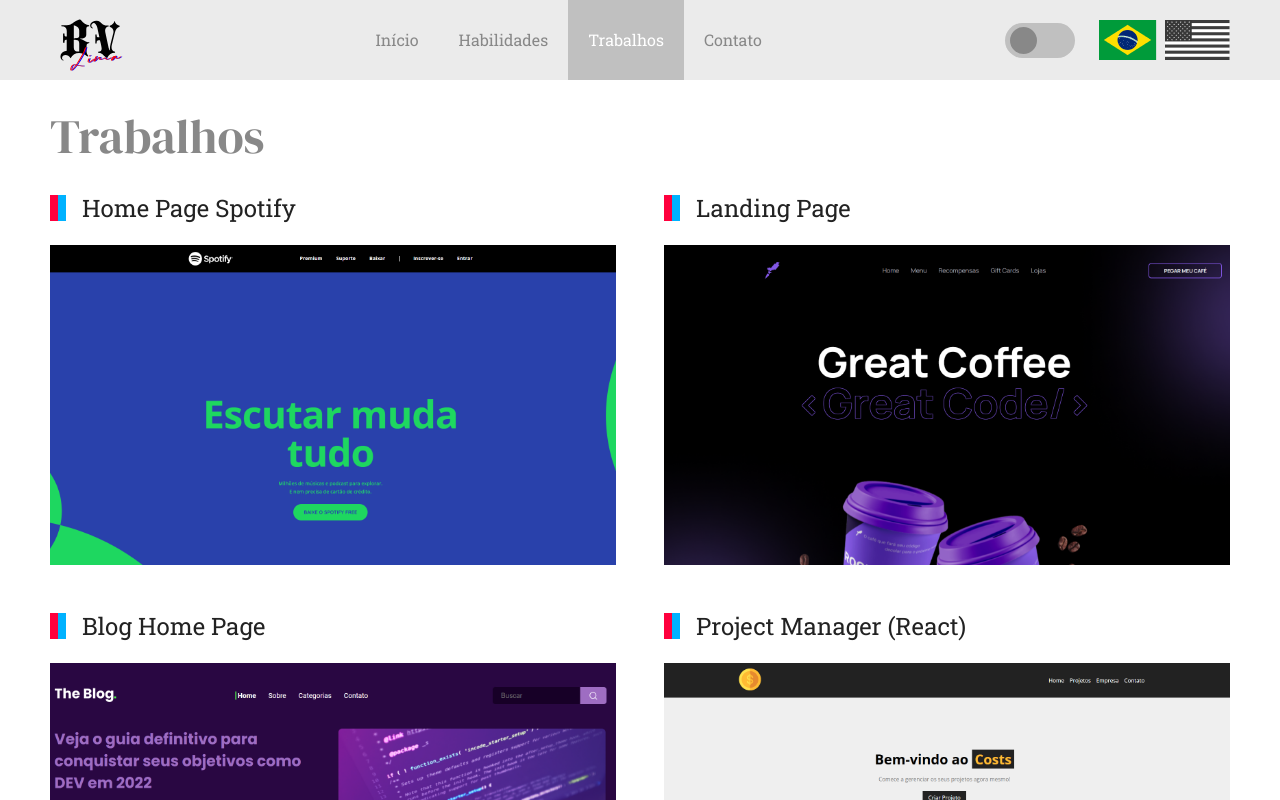
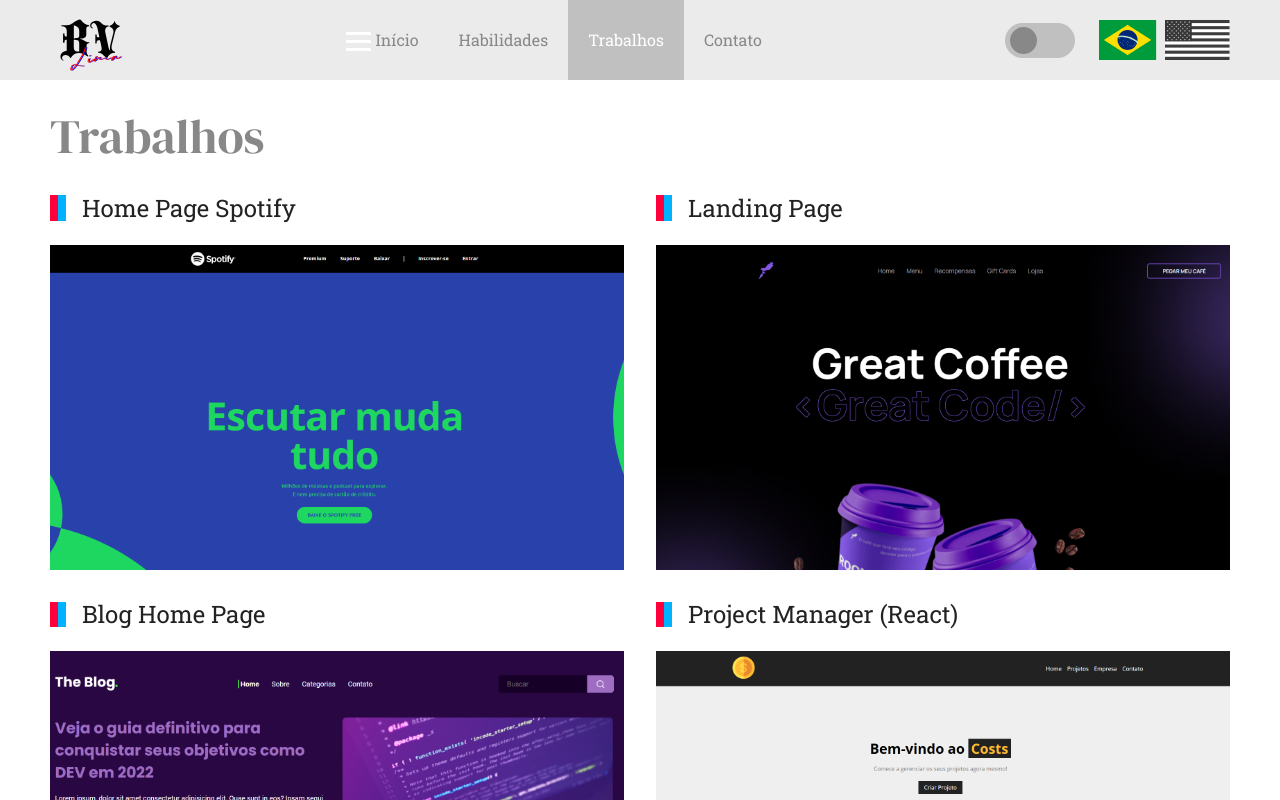
Before and after one commit to brunovictoroliveira/portfoliov2, a React (Vite) app: page /works in a window 1280 px wide. Shown: the top 800 px of the page. Built offline with nearby package versions, Linux system fonts and the light colour scheme; a web font is replaced by a local one.

Commit message:
Configurando Menu Button

```diff
--- a/src/components/layout/Form/Form.module.css
+++ b/src/components/layout/Form/Form.module.css
@@ -27,23 +27,20 @@
 textarea {
   width: 400px;
   height: 342px;
-
-  border: none;
 }
 
 input {
   width: 250px;
   height: 2.5rem;
   margin-bottom: 2rem;
-
-  border: 1px solid var(--gray);
 }
 
-textarea,
-input {
+input,
+textarea {
   background-color: var(--input-bg-color);
   color: var(--input-text-color);
   transition: background-color 0.3s ease, color 0.3s ease;
+  border: 1px solid var(--gray) !important;
 }
 
 input:last-child {
--- a/src/components/layout/Header.jsx
+++ b/src/components/layout/Header.jsx
@@ -9,6 +9,7 @@
 import ThemeButton from "./ThemeButton";
 import Logotipo from "./Logotipo";
 import LanguageButtons from "./LanguageButtons";
+import MenuButton from "./MenuButton";
 
 const Header = ({ currentTheme, toggleTheme }) => {
   const { t } = useTranslation();
@@ -17,7 +18,7 @@
     <div className={styles.headerBg}>
       <header className={styles.header}>
         <Logotipo currentTheme={currentTheme} />
-        <div className={styles.menuButton}></div>
+        <MenuButton />
         <div className={styles.menu}>
           <nav className={styles.nav}>
             <ul>
--- a/src/components/layout/Header.module.css
+++ b/src/components/layout/Header.module.css
@@ -21,7 +21,7 @@
 
 .menu {
   display: flex;
-  width: 70%;
+  width: 66%;
   flex-direction: row;
   align-items: center;
 
@@ -90,10 +90,6 @@
 }
 
 .menuButton {
-  width: 50px;
-  height: 50px;
-  background-color: red;
-
   display: none;
 }
 
@@ -141,13 +137,6 @@
   body {
     margin: 0;
     padding: 0;
-  }
-
-  .menuButton {
-    display: block;
-    width: 50px;
-    height: 50px;
-    background-color: red;
   }
 
   .headerBg {
@@ -204,6 +193,6 @@
 
 @media (max-width: 450px) {
   .header {
-    width: 350px;
+    width: 340px;
   }
 }
--- /dev/null
+++ b/src/components/layout/MenuButton.jsx
@@ -0,0 +1,13 @@
+import styles from "./MenuButton.module.css";
+
+const MenuButton = () => {
+  return (
+    <div className={styles.menuButton}>
+      <span className={styles.menuLine}></span>
+      <span className={styles.menuLine}></span>
+      <span className={styles.menuLine}></span>
+    </div>
+  );
+};
+
+export default MenuButton;
--- /dev/null
+++ b/src/components/layout/MenuButton.module.css
@@ -0,0 +1,47 @@
+/* MENU BUTTON -------------- START */
+
+.menuButton {
+  display: flex;
+  margin-left: auto;
+  width: 25px;
+  height: 25px;
+  position: relative;
+  cursor: pointer;
+  justify-content: space-evenly;
+  z-index: 2;
+}
+
+.menuLine {
+  width: 25px;
+  height: 3px;
+  background-color: var(--white);
+  position: absolute;
+  left: 2.5px;
+  transition: transform 0.3s;
+}
+
+.menuLine:nth-child(1) {
+  top: 4px; /* ajusta a posição da linha */
+}
+
+.menuLine:nth-child(2) {
+  top: 12.5px; /* ajusta a posição da linha */
+}
+
+.menuLine:nth-child(3) {
+  top: 20px; /* ajusta a posição da linha */
+}
+
+.menuButton.active .menuLine:nth-child(1) {
+  transform: rotate(45deg) translate(5.5px, 5.5px);
+}
+
+.menuButton.active .menuLine:nth-child(2) {
+  opacity: 0;
+}
+
+.menuButton.active .menuLine:nth-child(3) {
+  transform: rotate(-45deg) translate(5.5px, -5.5px);
+}
+
+/* MENU BUTTON -------------- END */
--- a/src/components/pages/Works.module.css
+++ b/src/components/pages/Works.module.css
@@ -17,17 +17,15 @@
   width: 100%;
   display: grid;
   grid-template-columns: auto auto;
-  grid-gap: 3rem;
+  grid-gap: 2rem;
   justify-content: center;
 }
 
 .card {
-  width: 750px;
-  height: 422.54px;
+  width: 730px;
+  height: 410.63px;
   position: relative;
   overflow: hidden;
-
-  gap: 2rem;
 }
 
 .card .image {
```
